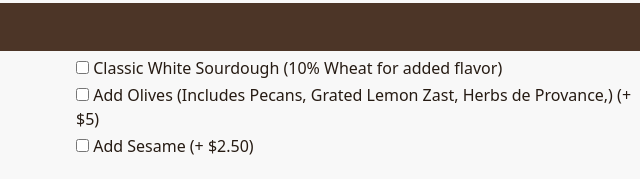
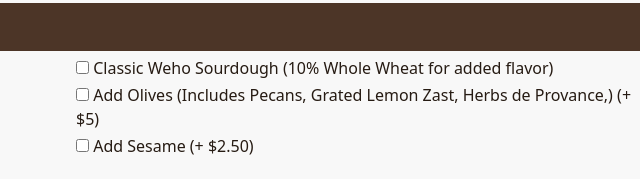
Before and after one commit to eacastel/wehosourdough, a Gatsby site: page /contact in a window 1280 px wide. Shown: the part 749-928 px from the top of the page, 292-932 px from the left. Built offline with nearby package versions, Linux system fonts and the light colour scheme; Gatsby itself is replaced by a stand-in of ours.

```diff
--- a/src/components/contactForm.js
+++ b/src/components/contactForm.js
@@ -97,7 +97,7 @@ export default () => {
     <div className="mt-6">
     <h5 className="font-bold mb-2">Select your Sourdough Bread:</h5>
       <div className="ml-4">
-        <label for="classic"><input className="mt-2" type="checkbox" id="classic" ref={register} name="classic" value="Classic" /> Classic White Sourdough (10% Wheat for added flavor)</label>
+        <label for="classic"><input className="mt-2" type="checkbox" id="classic" ref={register} name="classic" value="Classic" /> Classic Weho Sourdough (10% Whole Wheat for added flavor)</label>
         <br />
         <label for="olives"><input className="mt-2" type="checkbox" id="olives" ref={register} name="olives" value="Add Olives" /> Add Olives (Includes Pecans, Grated Lemon Zast, Herbs de Provance,) (+ $5)</label><br />
         <label for="pecans"><input className="mt-2" type="checkbox" id="pecans" name="pecans" ref={register} value="Add Pecans" /> Add Sesame (+ $2.50)</label><br />
```
